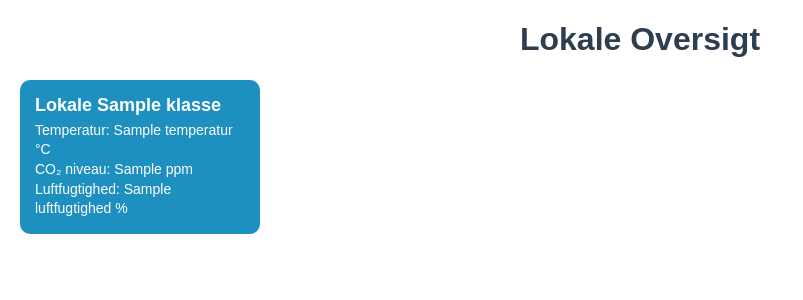
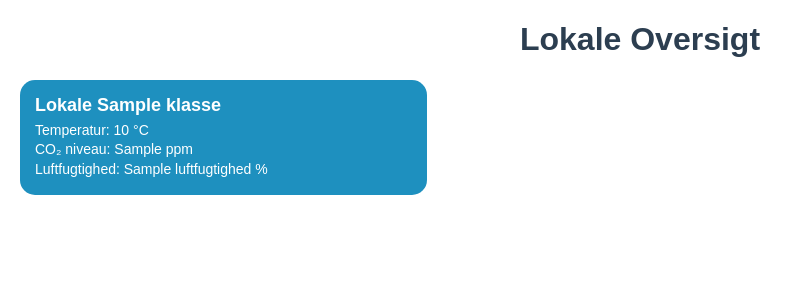
Before and after one commit to hojgfd/DATA-API-projekt, a Flask app: template templates/lokaler.html in a window 1280 px wide. Shown: the top 300 px of the page, without its empty margins (0-803 px from the left). Run offline with Flask 3, Linux system fonts and the light colour scheme; the template is opened without the code that fills it: most values are stand-ins (such as "Sample title", 1, 10 or a date in 2020).

```diff
--- a/templates/lokaler.html
+++ b/templates/lokaler.html
@@ -17,18 +17,18 @@
 
     main {
       display: grid;
-      grid-template-columns: repeat(auto-fill, minmax(200px, 1fr));
+      grid-template-columns: repeat(3 , minmax(200px, 1fr));
       gap: 10px;
       margin-top: 20px;
     }
 
     .card {
-      background: #1E90BF;
-      color: white;
-      padding: 15px;
-      border-radius: 10px;
+      background: #1E90BF; /* blå-ish hex farve */
+      color: white; /* tekst farve */
+      padding: 15px; /* afstand af border til tekst */
+      border-radius: 15px; /*afrunding boks-kanter*/
       cursor: pointer;
-      text-decoration: none;
+      text-decoration: none; /* fjerner underline når <a> */
       transition: opacity 0.2s, transform 0.2s;
     }
 
@@ -56,7 +56,7 @@
       <a class="card" href="/{{ lok.klasse }}">
         <div class="title">Lokale {{ lok.klasse }}</div>
         <div class="meta">
-          Temperatur: {{ lok.temperatur }} °C<br>
+          Temperatur: {{ lok.temperature }} °C<br>
           CO₂ niveau: {{ lok.co2 }} ppm<br>
           Luftfugtighed: {{ lok.luftfugtighed }} %
         </div>
```
